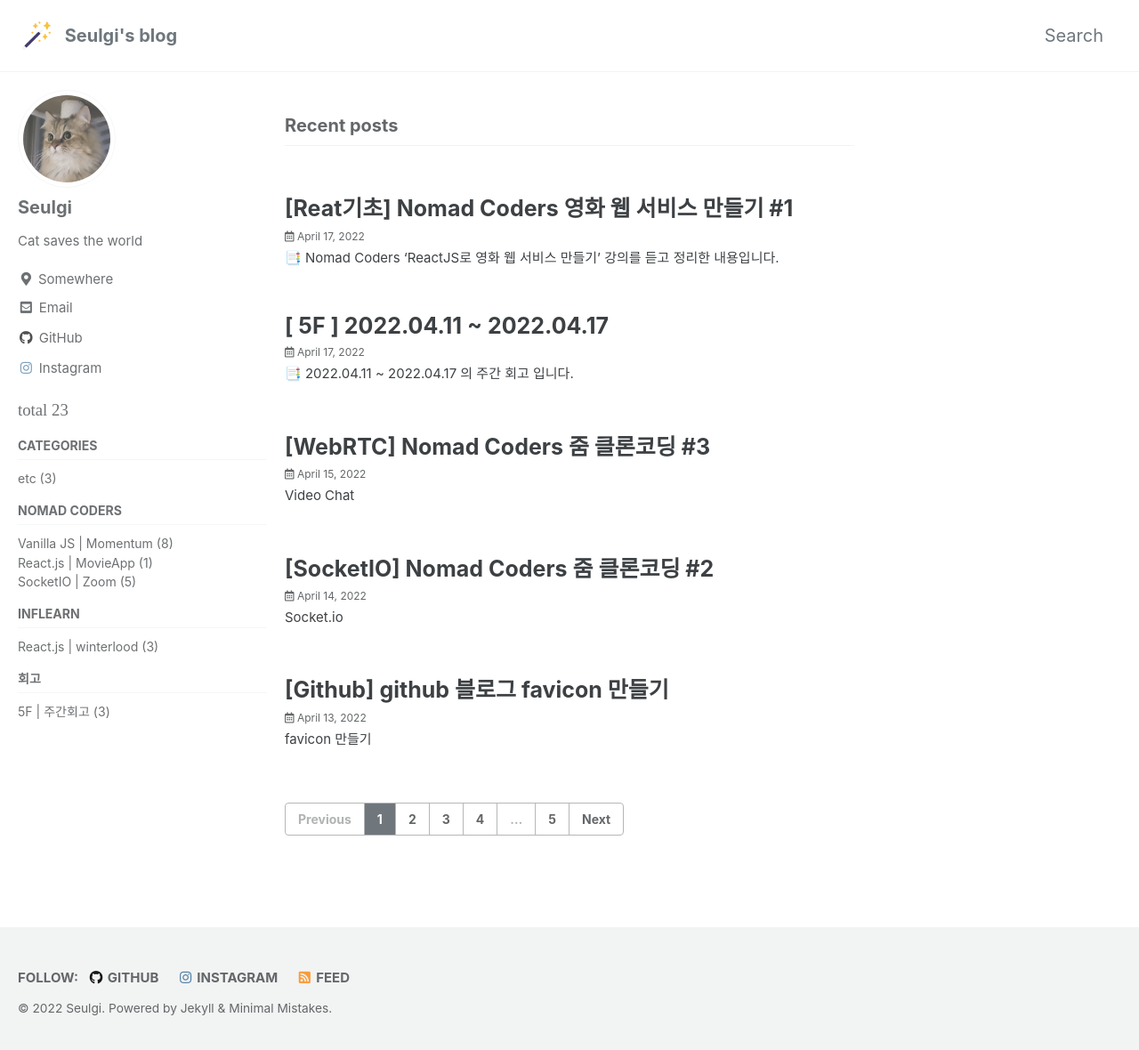
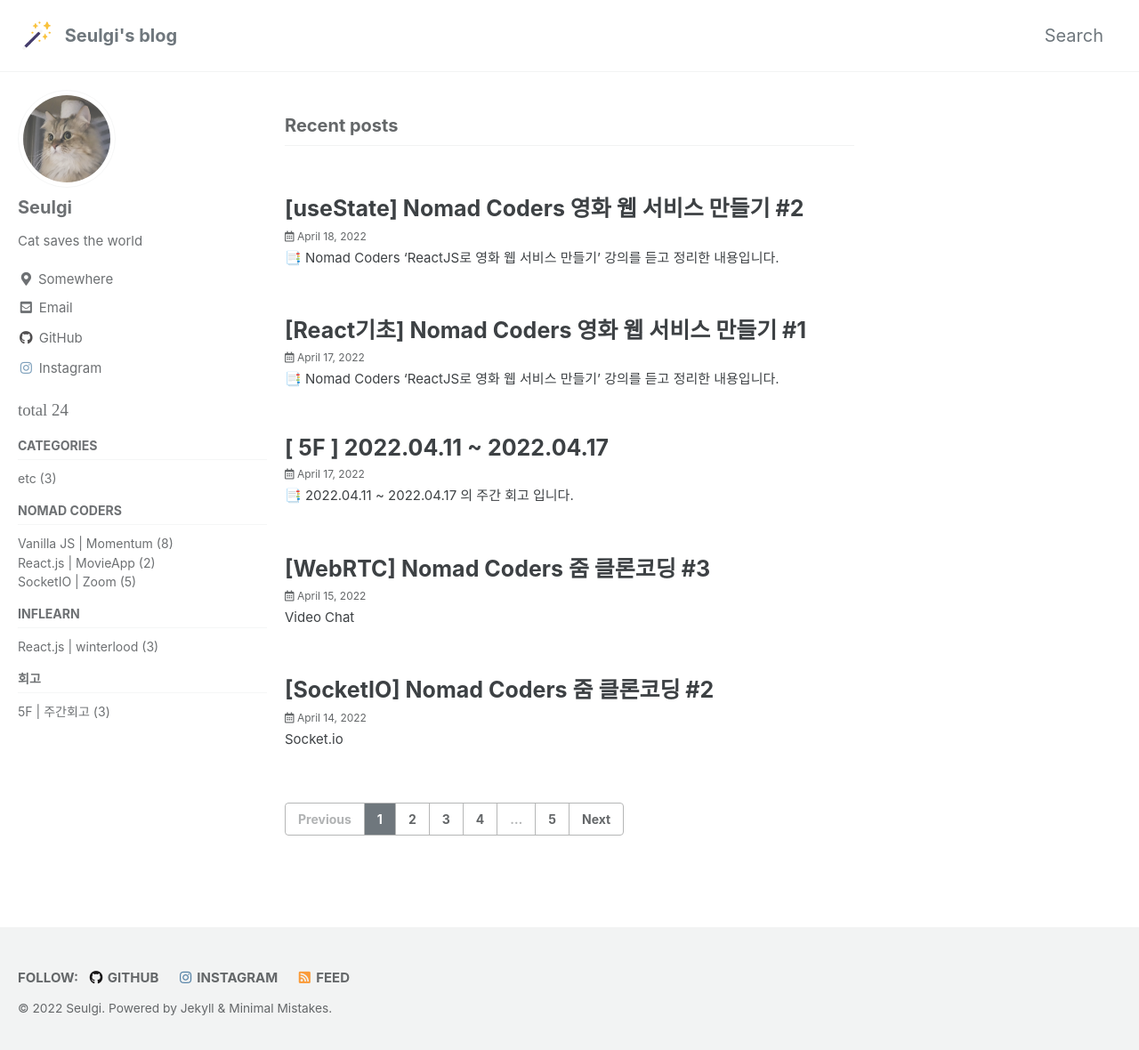
Before and after one commit to seulgi9506/seulgi9506.github.io, a Jekyll site: the page built from index.html, in a window 1280 px wide and 1184 px high. Shown: the top 1180 px of the window at 89% size. Built offline with Jekyll 4.4.1, drawn with Linux system fonts in a browser that asks for light colours; cached includes are drawn as plain includes; some web fonts are replaced; the list of posts is cut into pages by our own code.

Commit message:
useState post

````diff
--- a/_posts/2022-04-17-movieApp-1.md
+++ b/_posts/2022-04-17-movieApp-1.md
@@ -1,5 +1,5 @@
 ---
-title: "[Reat기초] Nomad Coders 영화 웹 서비스 만들기 #1"
+title: "[React기초] Nomad Coders 영화 웹 서비스 만들기 #1"
 published: true
 categories:
   - movieApp
--- /dev/null
+++ b/_posts/2022-04-18-movieApp-2.md
@@ -0,0 +1,115 @@
+---
+title: "[useState] Nomad Coders 영화 웹 서비스 만들기 #2"
+published: true
+categories:
+  - movieApp
+---
+
+📑 Nomad Coders 'ReactJS로 영화 웹 서비스 만들기' 강의를 듣고 정리한 내용입니다.
+{: .notice--primary}
+
+<br><br><br>
+
+## re-rendering
+
+지난시간에 이어 버튼을 누르면 count가 증가하고 화면에 렌더링 되는 코드를 만들었다.
+
+<br>
+
+```html
+<!DOCTYPE html>
+<html>
+  <body>
+    <div id="root"></div>
+  </body>
+  <script src="https://unpkg.com/react@17.0.2/umd/react.production.min.js"></script>
+  <script src="https://unpkg.com/react-dom@17.0.2/umd/react-dom.production.min.js"></script>
+  <script src="https://unpkg.com/@babel/standalone/babel.min.js"></script>
+  <script type="text/babel">
+    const root = document.getElementById("root");
+    let counter = 0;
+    function countUp() {
+      counter = counter + 1;
+      render();
+    }
+    function render() {
+      ReactDOM.render(<Container />, root);
+    }
+    const Container = () => (
+      <div>
+        <h3>Total Clicks : {counter}</h3>
+        <button onClick={countUp}>Click me</button>
+      </div>
+    );
+    // ReactDOM.render(<Container />, root);
+    render();
+  </script>
+</html>
+```
+
+<br>
+
+vanilla js 에서는 `Total Clicks : 0` 부분을 `innerText`로 바꿔줬었는데 그럴 필요 없이 중괄호 안에 변수명을 넣으면(`Total Clicks : {counter}`) 화면에 렌더링된다.<br>그리고 버튼에는 `eventListener`대신 `onClick`으로 함수를 넣어주면 된다.<br>맨 아래에서 화면에 렌더링 시켜주는 부분(ReactDOM.render(<Container />, root);)이 처음에 한 번 동작한다.<br>실제로 count가 증가하고 있지만 화면에 나타나고 있지 않다.<br>UI를 새로고침해주는 re-rendering 코드가 필요하다.<br>화면을 렌더링해주는 코드를 함수에 넣고 카운트가 업데이트 될 때 해당 함수를 사용해서 리렌더 되게 만들었다.<br>하지만 이것보다 더 좋은 방법이 있다.
+
+<br><br><br><br>
+
+## useState()
+
+바로 `React.useState()`를 사용하는 것이다.<br>직접 리렌더 코드를 작성해 줄 필요 없이 컴포넌트 전체를 자동으로 리런데 해준다.
+
+<br>
+
+```html
+<!DOCTYPE html>
+<html>
+  <body>
+    <div id="root"></div>
+  </body>
+  <script src="https://unpkg.com/react@17.0.2/umd/react.production.min.js"></script>
+  <script src="https://unpkg.com/react-dom@17.0.2/umd/react-dom.production.min.js"></script>
+  <script src="https://unpkg.com/@babel/standalone/babel.min.js"></script>
+  <script type="text/babel">
+    const root = document.getElementById("root");
+    function App() {
+      const [counter, setCounter] = React.useState(0);
+      const onClick = () => {
+        // setCounter(counter + 1);
+        setCounter((current) => current + 1);
+      };
+      return (
+        <div>
+          <h3>Total Clicks : {counter}</h3>
+          <button onClick={onClick}>Click me</button>
+        </div>
+      );
+    }
+    ReactDOM.render(<App />, root);
+  </script>
+</html>
+```
+
+<br>
+
+> #### 💫 const [state, setState] = React.useState(초기값);
+>
+> state = 현재 값
+> setState = 업데이트 값(보통 현재 값의 변수명 앞에 set을 붙여서 변수명을만든다.)
+> 맨 뒤 소괄호에는 초기값을 입력해준다.
+
+<br>
+
+##### state를 바꿔주는 두 가지 방법
+
+1. setState에 새 값으로 지정해주는 방법<br>setState(1);
+2. 현재 값을 바탕으로 설정<br>setState(state + 1)<br>setState((current) => current + 1)
+
+<br><br><br><br>
+
+## useState()를 이용해서 converter 만들기
+
+<iframe src="https://codesandbox.io/embed/sad-stitch-d1st4i?fontsize=14&hidenavigation=1&theme=dark"
+     style="width:100%; height:500px; border:0; border-radius: 4px; overflow:hidden;"
+     title="sad-stitch-d1st4i"
+     allow="accelerometer; ambient-light-sensor; camera; encrypted-media; geolocation; gyroscope; hid; microphone; midi; payment; usb; vr; xr-spatial-tracking"
+     sandbox="allow-forms allow-modals allow-popups allow-presentation allow-same-origin allow-scripts"
+   ></iframe>
````
